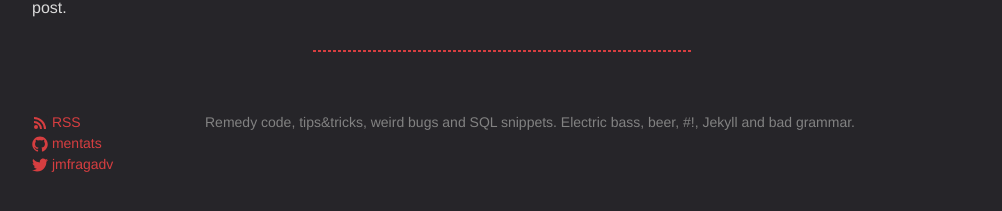
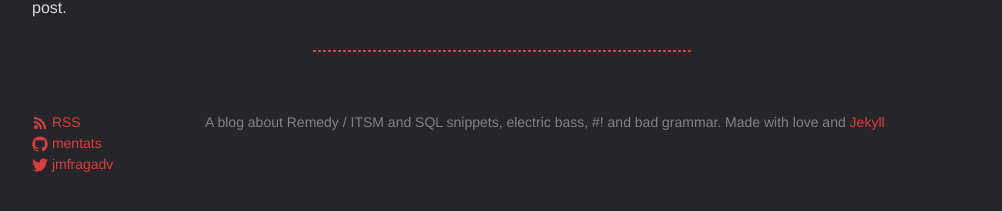
Before and after one commit to mentats/mentats.github.io, a Jekyll site: the page built from index.html, in a window 1280 px wide. Shown: the part 350-561 px from the top of the page, without its empty margins (138-1140 px from the left). Built offline with Jekyll 4.4.1, drawn with Linux system fonts in a browser that asks for light colours.

Commit message:
Ok, design is over
Some changes to site description and footer. Maybe I’ll update the page
title CSS at some point…

```diff
--- a/_config.yml
+++ b/_config.yml
@@ -2,7 +2,7 @@
 title: mentats.github.io
 email:
 description: > # this means to ignore newlines until "baseurl:"
-  Remedy code, tips&tricks, weird bugs and SQL snippets. Electric bass, beer, #!, Jekyll and bad grammar.
+  A blog about Remedy / ITSM and SQL snippets, electric bass, #! and bad grammar.
 baseurl: "" # the subpath of your site, e.g. /blog/
 url: "http://mentats.github.io" # the base hostname & protocol for your site
 twitter_username: jmfragadv
--- a/_includes/footer.html
+++ b/_includes/footer.html
@@ -64,7 +64,7 @@
       </div>
 
       <div class="footer-col  footer-col-3">
-        <p class="text">{{ site.description }}</p>
+        <p class="text">{{ site.description }} Made with love and <a href="http://jekyllrb.com">Jekyll</a></p>
       </div>
     </div>
 
```
